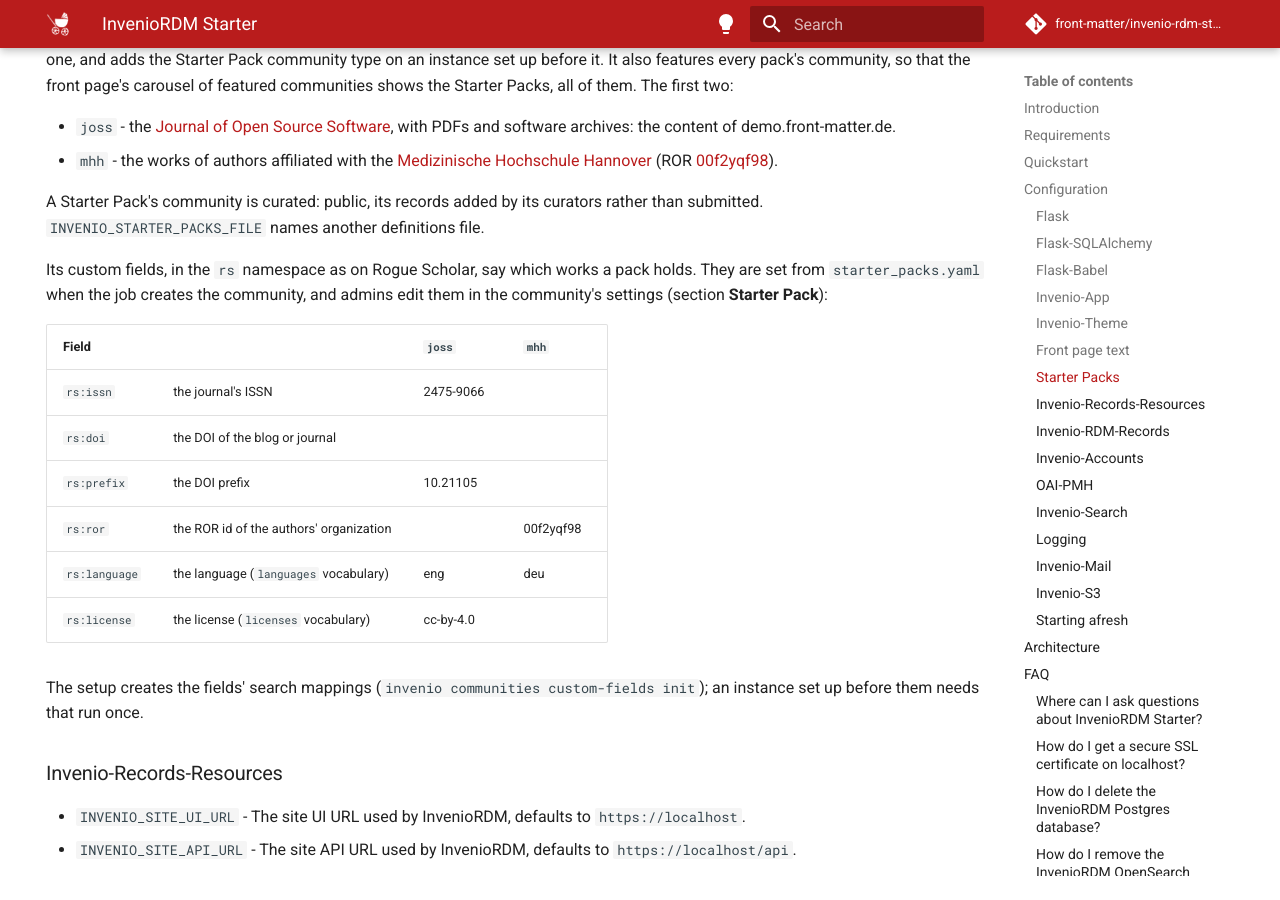
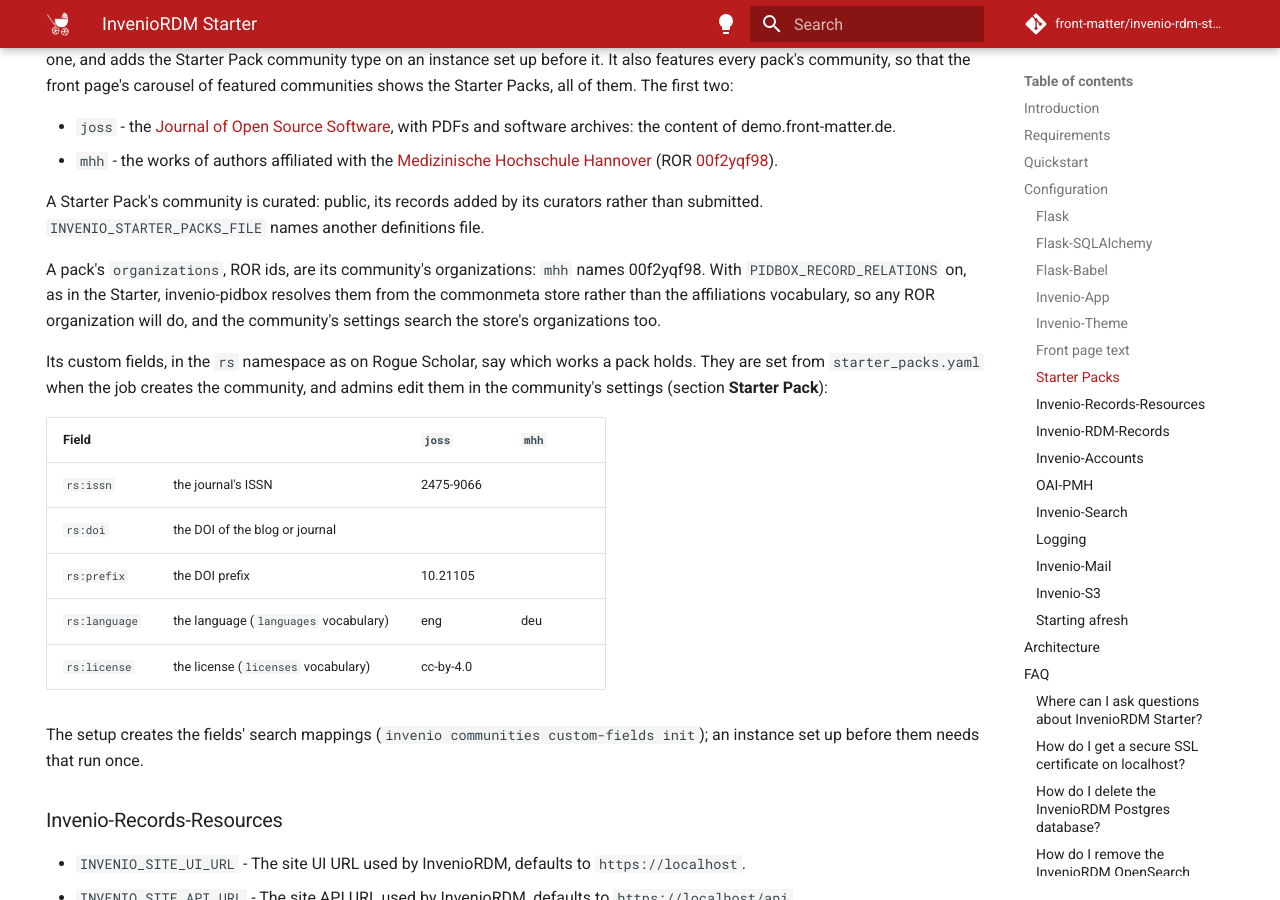
Before and after one commit to front-matter/invenio-rdm-starter, an MkDocs documentation site: the page built from docs/index.md, in a window 1280 px wide and 900 px high, scrolled down 4136 px. Built offline with MkDocs 1.6.1 and Material for MkDocs 9.7.7, drawn with Linux system fonts in a browser that asks for light colours; comment, search, counter and statistics services are not loaded.

Commit message:
feat: a Starter Pack names its organizations, not an rs:ror field
starter_packs.yaml gives a pack's organizations, ROR ids, as the
community's own metadata.organizations, which invenio-pidbox resolves
from the commonmeta store. The rs:ror custom field goes. The MHH pack
names 00f2yqf98, and gets its description.

```diff
--- a/docs/index.md
+++ b/docs/index.md
@@ -109,6 +109,8 @@ A Starter Pack is the content an InvenioRDM Starter instance can start with, def
 
 A Starter Pack's community is curated: public, its records added by its curators rather than submitted. `INVENIO_STARTER_PACKS_FILE` names another definitions file.
 
+A pack's `organizations`, ROR ids, are its community's organizations: `mhh` names 00f2yqf98. With `PIDBOX_RECORD_RELATIONS` on, as in the Starter, invenio-pidbox resolves them from the commonmeta store rather than the affiliations vocabulary, so any ROR organization will do, and the community's settings search the store's organizations too.
+
 Its custom fields, in the `rs` namespace as on Rogue Scholar, say which works a pack holds. They are set from `starter_packs.yaml` when the job creates the community, and admins edit them in the community's settings (section **Starter Pack**):
 
 | Field | | `joss` | `mhh` |
@@ -116,7 +118,6 @@ Its custom fields, in the `rs` namespace as on Rogue Scholar, say which works a
 | `rs:issn` | the journal's ISSN | 2475-9066 | |
 | `rs:doi` | the DOI of the blog or journal | | |
 | `rs:prefix` | the DOI prefix | 10.21105 | |
-| `rs:ror` | the ROR id of the authors' organization | | 00f2yqf98 |
 | `rs:language` | the language (`languages` vocabulary) | eng | deu |
 | `rs:license` | the license (`licenses` vocabulary) | cc-by-4.0 | |
 
```
Also changed, not shown: site/invenio_rdm_starter/custom_fields.py, site/invenio_rdm_starter/starter_packs.py, 2 other files.
